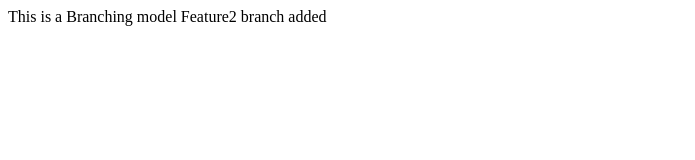
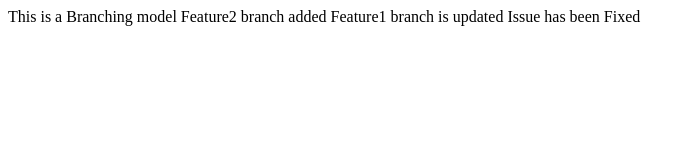
Before and after one commit to barathathevi/Branching_model, a plain HTML site: page index.html in a window 1280 px wide. Shown: the whole page, without its empty margins (0-695 px from the left). Drawn offline with Linux system fonts and the light colour scheme.

Commit message:
Issue has been fixed

```diff
--- a/index.html
+++ b/index.html
@@ -1,6 +1,9 @@
 <html>
    <body>
       <p> This is a Branching model
-      	  Feature2 branch added </p>
+      	  Feature2 branch added
+      	  Feature1 branch is updated
+      	  Issue has been Fixed
+      </p>
    </body>
 </html>
```
